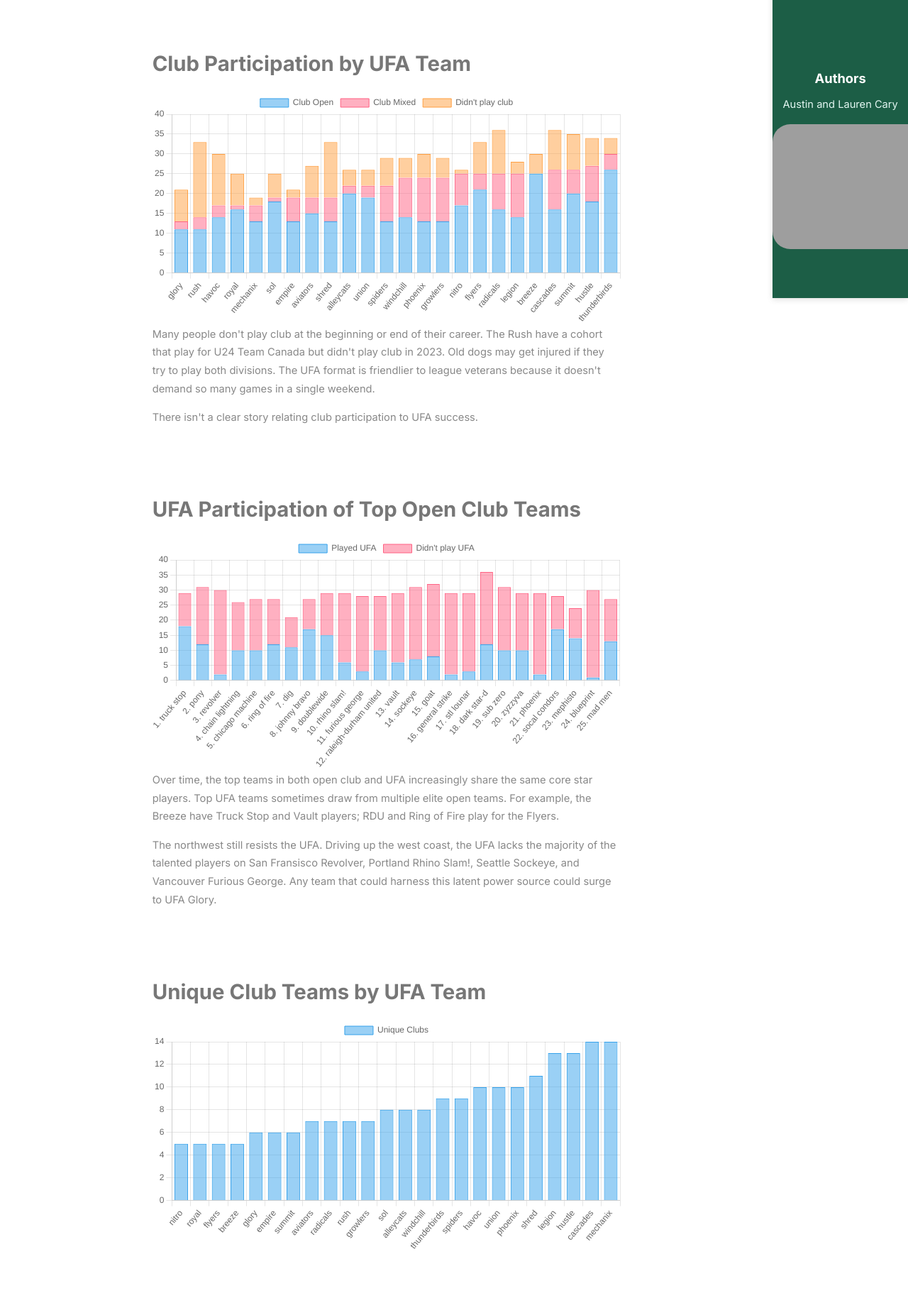
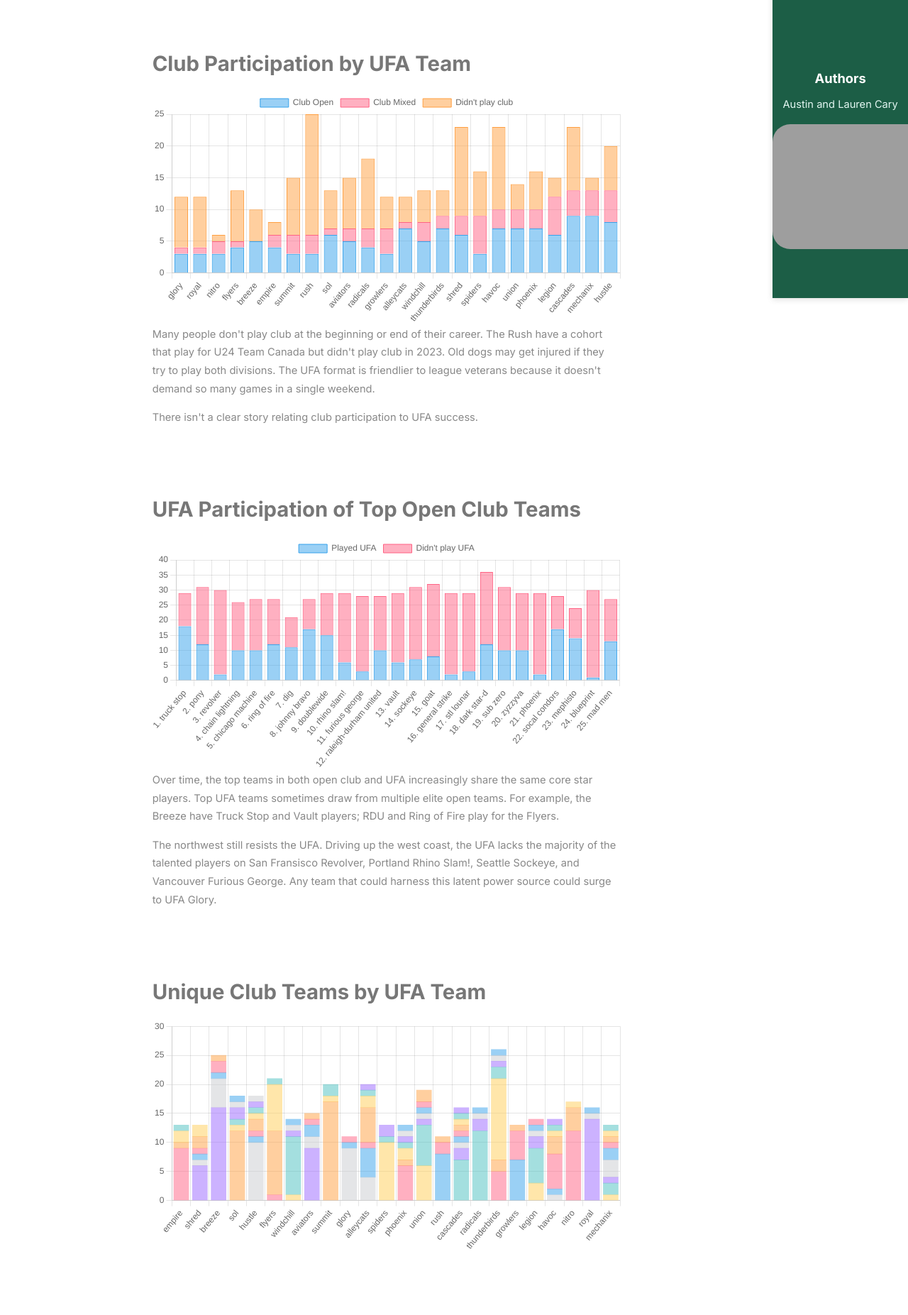
Before and after one commit to Afbcary/ufa-usau, a Next.js app: page /ufa-usau/ in a window 1280 px wide. Shown: the part 380-2233 px from the top of the page at 71% size. Built offline with nearby package versions, Linux system fonts and the light colour scheme; grey boxes are pictures that could not be loaded.

Commit message:
Split unique club teams graph by grouped stacks of identified teams. Image element shouldnt break local dev.

```diff
--- a/app/components/Analysis/Analysis.js
+++ b/app/components/Analysis/Analysis.js
@@ -1,12 +1,12 @@
 import players from "../../../pages/combined.json"
-import { calcTeamStats } from "./Charts/aggregation"
+import { calcTeamStats, power_rankings } from "./Charts/aggregation"
 import { topClubStats } from "./Charts/club_oriented_aggregation"
 import WrappedChart from "./Charts/WrappedChart";
 
 function compareParticipation(s1, s2) {
     let o1 = s1[1];
     let o2 = s2[1];
-    if (o1.num_open + o1.num_mixed > o2.num_open + o2.num_mixed) {
+    if (o1.unique_open.size + o1.unique_mixed.size > o2.unique_open.size + o2.unique_mixed.size) {
         return 1;
     }
     return -1;
@@ -20,11 +20,11 @@ function clubParticipationBar(team_stats) {
         labels: labels,
         datasets: [{
             label: 'Club Open',
-            data: stats.map(s => (s.num_open)),
+            data: stats.map(s => (s.unique_open.size)),
             borderWidth: 1
         }, {
             label: 'Club Mixed',
-            data: stats.map(s => (s.num_mixed)),
+            data: stats.map(s => (s.unique_mixed.size)),
             borderWidth: 1
         }, {
             label: 'Didn\'t play club',
@@ -83,28 +83,46 @@ function ufaParticipationBar(team_stats) {
 }
 
 function uniqueClubsBar(team_stats) {
-    let sorted = Object.entries(team_stats).sort((s1, s2) => s1[1].unique_clubs.size > s2[1].unique_clubs.size ? 1 : -1);
-    let labels = sorted.map(s => s[0]);
-    let stats = sorted.map(s => s[1]);
+    let usau_datasets = [];
+    for (let [ufa_team_name, stats] of Object.entries(team_stats)) {
+        for (let [usau_team_name, num_players] of stats.unique_open.entries()){
+            let player_counts = Array(24).fill(NaN);
+            player_counts[power_rankings[ufa_team_name] - 1] = num_players;
+            usau_datasets.push({
+                label: usau_team_name,
+                data: player_counts,
+                stack: ufa_team_name,
+            });
+        }
+    }
     const data = {
-        labels: labels,
-        datasets: [{
-            label: 'Unique Clubs',
-            data: stats.map(s => (s.unique_clubs.size)),
-            borderWidth: 1
-        }]
+        labels: Object.keys(power_rankings),
+        datasets: usau_datasets
     };
     return {
         type: 'bar',
         data: data,
         options: {
+            barThickness: 'flex',
+            barPercentage: 1,
+            skipNull: true,
             scales: {
                 y: {
                     beginAtZero: true,
-                    stacked: true
+                    stacked: true,
                 },
                 x: {
-                    stacked: true
+                    stacked: true,
+                }
+            },
+            layout: {
+                padding: 0,
+                autoPadding: true
+
+            },
+            plugins: {
+                legend: {
+                    display: false
                 }
             }
         },
@@ -127,7 +145,7 @@ function compareMixedRating(s1, s2) {
 }
 
 function ratingBarMixed(team_stats) {
-    let sorted = Object.entries(team_stats).filter(s => s[1].num_mixed >= 4).sort(compareMixedRating);
+    let sorted = Object.entries(team_stats).filter(s => s[1].unique_mixed.size >= 4).sort(compareMixedRating);
     let labels = sorted.map(s => s[0]);
     let stats = sorted.map(s => s[1]);
     const data = {
@@ -273,6 +291,7 @@ export default function Analysis() {
                    Driving up the west coast, the UFA lacks the majority of the talented players on San Fransisco Revolver, Portland Rhino Slam!, Seattle Sockeye, and Vancouver Furious George.
                    Any team that could harness this latent power source could surge to UFA Glory.`}</p>
                 <WrappedChart title='Unique Club Teams by UFA Team' chartConfig={uniqueClubsBar(team_stats)} />
+                <p>{``}</p>
                 <WrappedChart title='Open - Average USAU Team Rating by UFA Team' chartConfig={ratingBarMen(team_stats)} />
                 <WrappedChart title='Mixed - Average USAU Team Rating by UFA Team' chartConfig={ratingBarMixed(team_stats)} />
                 <p>Only UFA teams with four or more players on mixed teams are included.</p>
--- a/app/components/Analysis/Charts/aggregation.js
+++ b/app/components/Analysis/Charts/aggregation.js
@@ -25,6 +25,13 @@ const power_rankings = {
     'mechanix': 24,
 }
 
+function incrementUniqueTeam(team_map, club_team_name) {
+    if (!team_map.get(club_team_name)){
+        team_map.set(club_team_name, 0);
+    }
+    team_map.set(club_team_name, team_map.get(club_team_name) + 1);
+}
+
 function calcTeamStats(players) {
     // first_name,last_name,ufa_team,club_team,division,rank,rating
     const team_stats = {};
@@ -35,33 +42,32 @@ function calcTeamStats(players) {
         if (!Object.hasOwn(team_stats, player['ufa_team'])) {
             team_stats[player['ufa_team']] = {
                 name: player['ufa_team'],
-                num_open: 0,
                 open_rating_sum: 0,
                 open_rating_mean: 0,
-                num_mixed: 0,
                 mixed_rating_sum: 0,
                 mixed_rating_mean: 0,
                 num_non_club: 0,
-                unique_clubs: new Set(),
-                unique_open: new Set(),
-                unique_mixed: new Set(),
-                power_ranking: power_rankings[player['ufa_team']]
+                num_open: 0,
+                num_mixed: 0,
+                unique_open: new Map(),
+                unique_mixed: new Map(),
+                power_ranking: power_rankings[player['ufa_team']],
+                num_clubs: function() {
+                    return this.unique_open.size + this.unique_mixed.size
+                }
             };
         }
         let team = team_stats[player['ufa_team']];
         if (player['division'] == 'open' && player['rating']) {
             team.open_rating_sum += Number(player['rating']);
             team.num_open += 1;
-            team.unique_open.add(player['club_team']);
+            incrementUniqueTeam(team.unique_open, player['club_team'])
         } else if (player['division'] == 'mixed' && player['rating']) {
             team.mixed_rating_sum += Number(player['rating']);
             team.num_mixed += 1;
-            team.unique_mixed.add(player['club_team']);
+            incrementUniqueTeam(team.unique_mixed, player['club_team'])
         } else {
             team.num_non_club += 1;
-        }
-        if (player['club_team']) {
-            team.unique_clubs.add(player['club_team']);
         }
     }
     for (let [_, stats] of Object.entries(team_stats)) {
@@ -71,4 +77,4 @@ function calcTeamStats(players) {
     return team_stats;
 }
 
-export { calcTeamStats };
+export { calcTeamStats, power_rankings };
--- a/app/components/Navigation/Navigation.js
+++ b/app/components/Navigation/Navigation.js
@@ -28,7 +28,8 @@ export default function Navigation() {
                     <h4>Authors</h4>
                     <p>Austin and Lauren Cary</p>
                     <Image
-                        src={"/lauren_and_austin.jpg"}
+                        //  use /lauren_and_austin.jpg for local dev
+                        src={"/ufa-usau/lauren_and_austin.jpg"}
                         alt={"Austin and Lauren Cary"}
                         className={'image'}
                         width={256}
```
